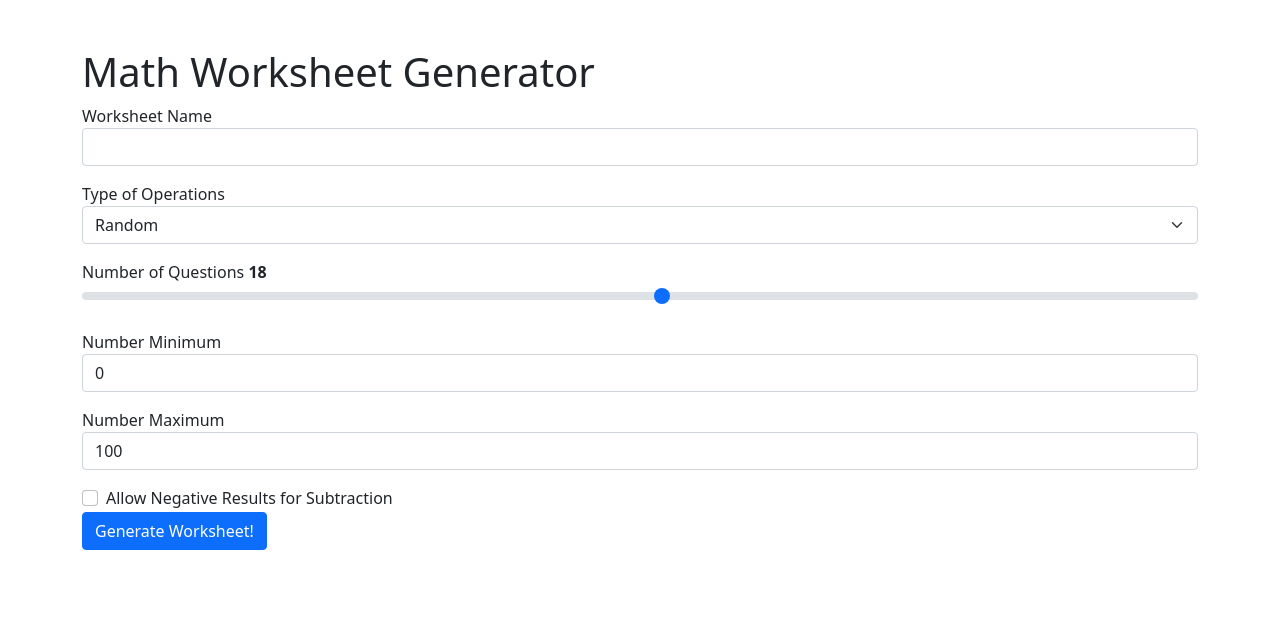
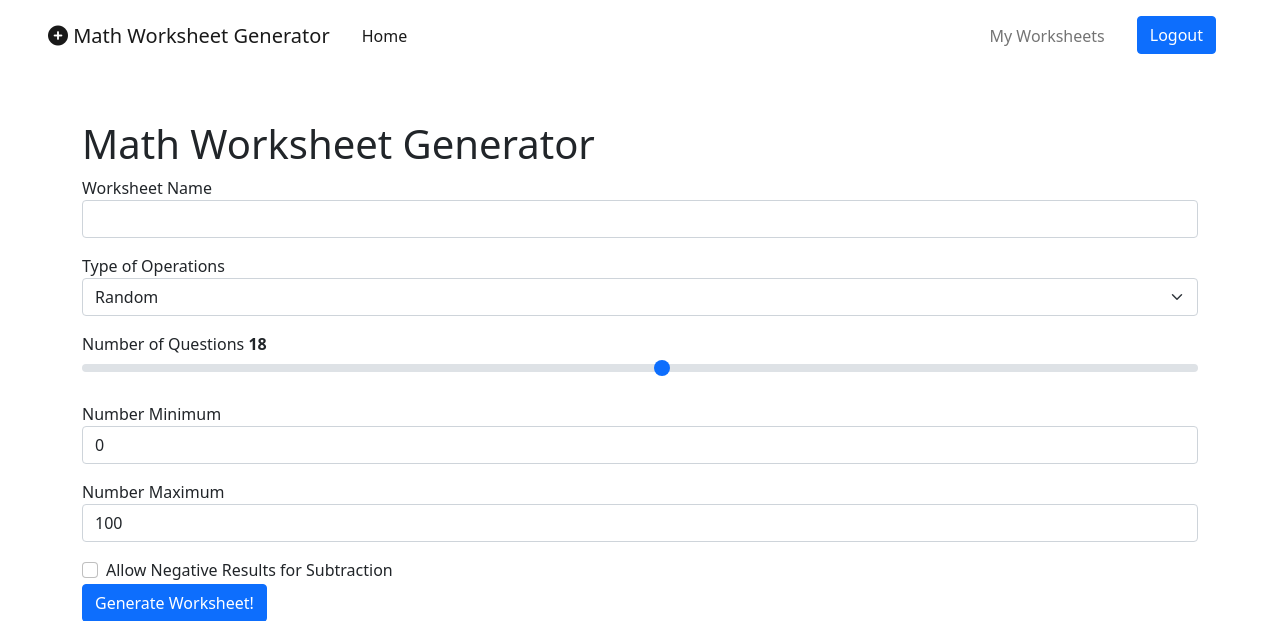
Before and after one commit to quentinikeno/Springboard-SEC-Capstone-Project-1, a Flask app: page / in a window 1280 px wide. Shown: the top 621 px of the page. Run offline with Flask 2, Linux system fonts and the light colour scheme; the visitor is signed in with stand-in values (Sample User, id 1); data comes from the database, SQL or seed files in the repository; some libraries are stand-ins or nearby versions.

Commit message:
Update navbar to be collapsable and remove navbar when rendering worksheet pdfs.

```diff
--- a/app.py
+++ b/app.py
@@ -303,16 +303,19 @@ def user_delete():
 ###################################################################################################
 # Worksheet S3 Cloud Storage Routes
 ###################################################################################################
-@app.route('/upload', methods=['POST'])
+@app.route('/upload', methods=['GET', 'POST'])
 @check_session_questions
 @check_if_authorized
 def upload():
     """Upload worksheet and answer key to S3 bucket."""
 
+    if request.method == 'GET':
+        return redirect(url_for('new_worksheet_detail'))
+
     user = User.query.get(session['user'])
 
-    worksheet_html = render_template('worksheet.html', questions=session['questions'])
-    answer_key_html = render_template('answer-key.html', questions=session['questions'])
+    worksheet_html = render_template('worksheet.html', questions=session['questions'], render=True)
+    answer_key_html = render_template('answer-key.html', questions=session['questions'], render=True)
 
     new_worksheet = PDF.create_new_pdf(user_id=user.id, filename=f'{session.get("name")} - Worksheet.pdf', sheet_type='worksheet')
     new_answer_key = PDF.create_new_pdf(user_id=user.id, filename=f'{session.get("name")} - Answer Key.pdf', sheet_type='answer key')
--- a/templates/base.html
+++ b/templates/base.html
@@ -43,6 +43,9 @@
 		<title>{% block title %} {% endblock %}</title>
 	</head>
 	<body>
+		{% if not request.endpoint.endswith('render_new_pdf') and not
+		request.endpoint.endswith('upload') %} {% include 'navbar.html' %} {%
+		endif %}
 		<main class="my-5 container">
 			{% for category, msg in get_flashed_messages(with_categories=true)
 			%}
--- a/templates/macros/macros.html
+++ b/templates/macros/macros.html
@@ -33,4 +33,11 @@
 		</div>
 	</div>
 </div>
-{% endmacro %}
+{% endmacro %} {% macro nav_link(endpoint, text) %} {% if
+request.endpoint.endswith(endpoint) %}
+<a class="nav-item nav-link active p-3" href="#"
+	>{{ text }} <span class="sr-only">(current)</span></a
+>
+{% else %}
+<a class="nav-item nav-link p-3" href="{{ url_for(endpoint) }}">{{ text }}</a>
+{% endif %} {% endmacro %}
--- /dev/null
+++ b/templates/navbar.html
@@ -0,0 +1,38 @@
+{% from '/macros/macros.html' import nav_link with context %}
+<nav class="navbar navbar-expand-lg navbar-light px-5">
+	<a href="#" class="navbar-brand"
+		><i class="fa-solid fa-circle-plus"></i> Math Worksheet Generator</a
+	>
+	<button
+		class="navbar-toggler"
+		type="button"
+		data-bs-toggle="collapse"
+		data-bs-target="#nav-links"
+		aria-controls="nav-links"
+		aria-expanded="false"
+		aria-label="Toggle navigation"
+	>
+		<span class="navbar-toggler-icon"></span>
+	</button>
+	<div class="collapse navbar-collapse" id="nav-links">
+		<div class="navbar-nav me-auto">{{ nav_link('index', 'Home') }}</div>
+		<div id="user-links" class="navbar-nav">
+			{% if session.get('user') %} {{ nav_link('user_show', 'My
+			Worksheets') }}
+			<form
+				class="navbar-form px-3 py-2"
+				action="{{ url_for('logout') }}"
+				method="post"
+			>
+				<input
+					type="hidden"
+					name="csrf_token"
+					value="{{ csrf_token() }}"
+				/>
+				<button class="btn btn-primary" type="submit">Logout</button>
+			</form>
+			{% else %} {{ nav_link('user_register', 'Register') }} {{
+			nav_link('login', 'Login') }} {% endif %}
+		</div>
+	</div>
+</nav>
```
